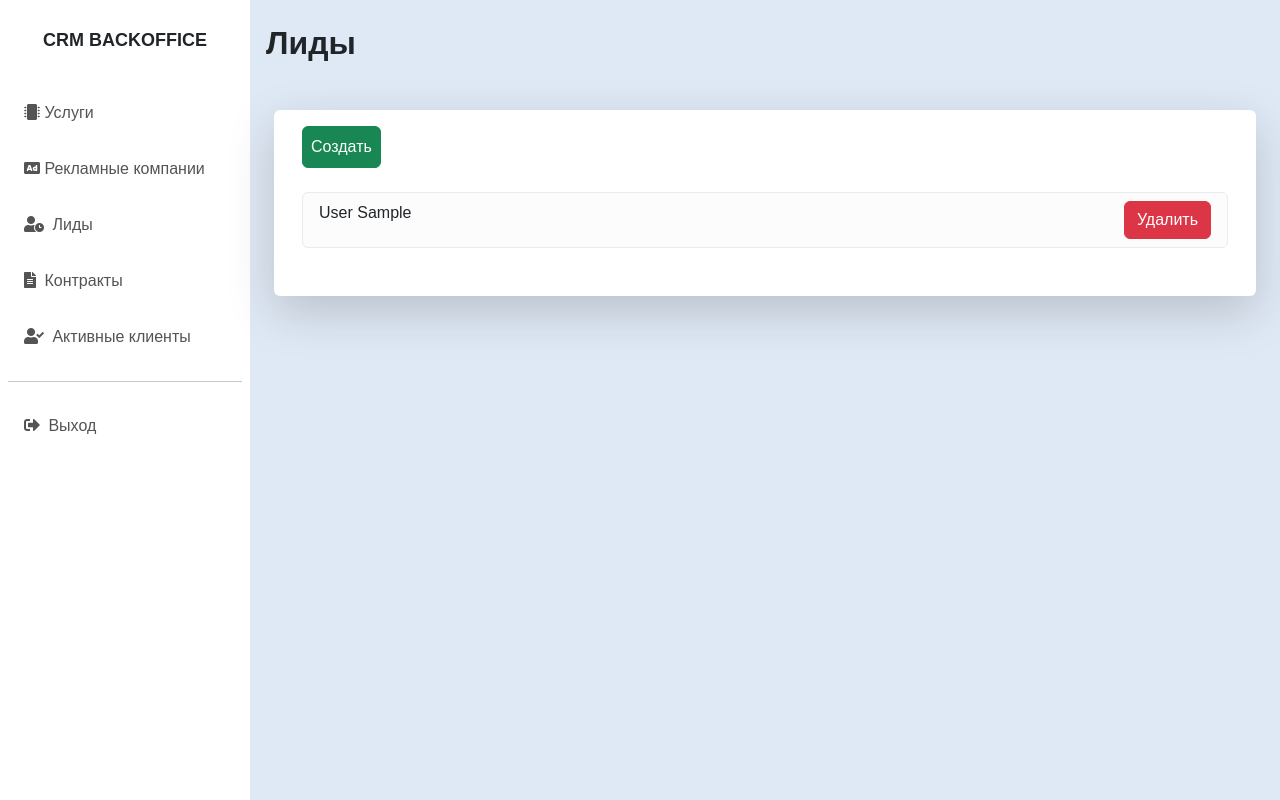
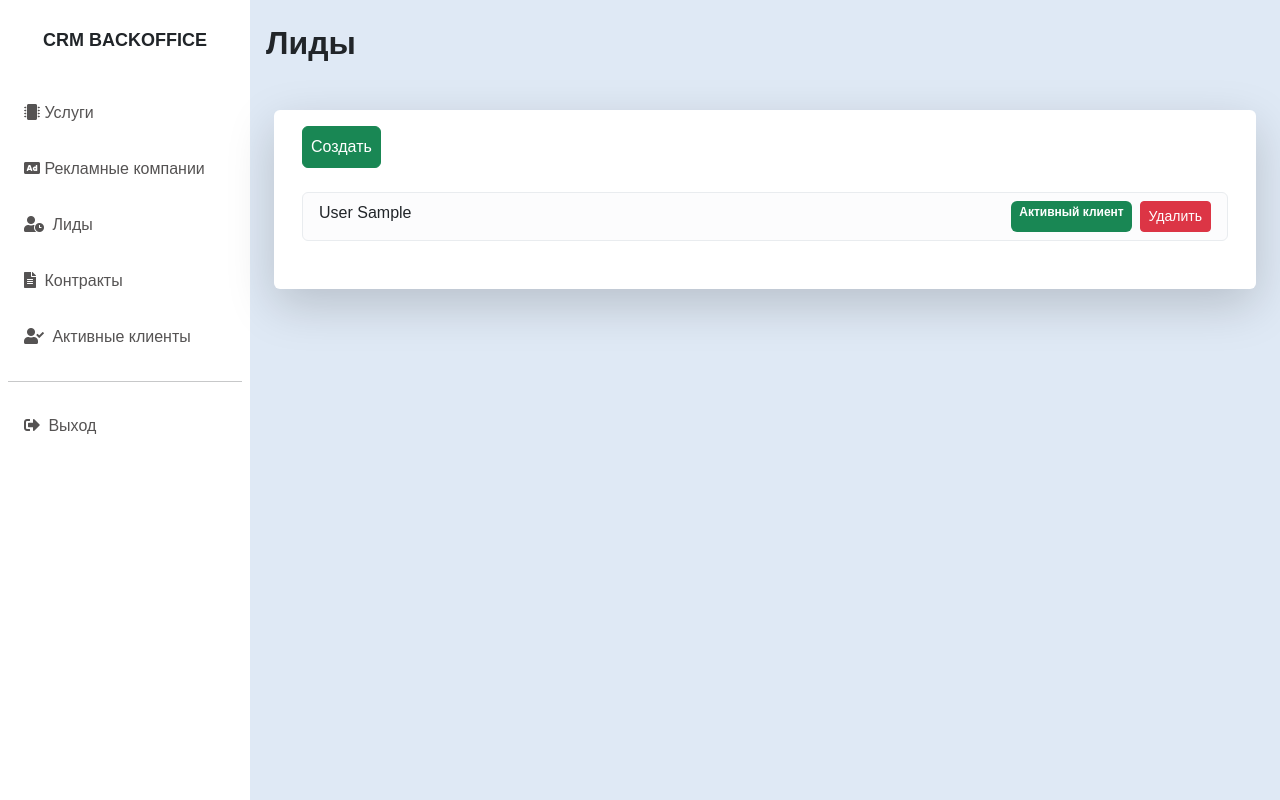
Before and after one commit to Nicksok2413/CRM, a Django app: page /leads/ in a window 1280 px wide. Run offline with Django 5.2, Linux system fonts and the light colour scheme; a user stored in the database is signed in; tables that the repository leaves empty hold one stand-in row (values such as "Sample post").

Commit message:
add activation block Lead -> Customer

```diff
--- a/templates/leads/leads-list.html
+++ b/templates/leads/leads-list.html
@@ -4,14 +4,32 @@
 <h2 class="fw-bold">Лиды</h2>
 <div class="row bg-white px-3 py-3 mx-2 my-5 rounded pb-5 shadow-lg">
     <div class="hstack gap-3 pb-4">
+        {% if perms.leads.add_potentialclient %}
         <a href="{% url 'leads:create' %}" class="btn btn-success p-2">Создать</a>
+        {% endif %}
     </div>
     <div class="col">
         <ul class="list-group">
             {% for lead in leads %}
             <li class="list-group-item list-group-item-light d-flex justify-content-between">
                 <a href="{% url 'leads:detail' lead.pk %}" class="text-decoration-none link-dark">{{ lead.last_name }} {{ lead.first_name }}</a>
-                <a href="{% url 'leads:delete' lead.pk %}" class="btn btn-danger">Удалить</a>
+                <div class="d-flex gap-2">
+                    <!-- ================= НОВЫЙ БЛОК ================= -->
+                    <!-- Проверяем, может ли пользователь создавать Активных клиентов -->
+                    {% if perms.customers.add_activeclient %}
+                        <!-- Проверяем, не является ли этот лид уже активным клиентом -->
+                        {% if not lead.active_client_status %}
+                            <a href="{% url 'customers:create_from_lead' lead.pk %}" class="btn btn-info btn-sm">Активировать</a>
+                        {% else %}
+                            <span class="badge bg-success">Активный клиент</span>
+                        {% endif %}
+                    {% endif %}
+                    <!-- ============================================== -->
+
+                    {% if perms.leads.delete_potentialclient %}
+                    <a href="{% url 'leads:delete' lead.pk %}" class="btn btn-danger btn-sm">Удалить</a>
+                    {% endif %}
+                </div>
             </li>
             {% endfor %}
         </ul>
```
